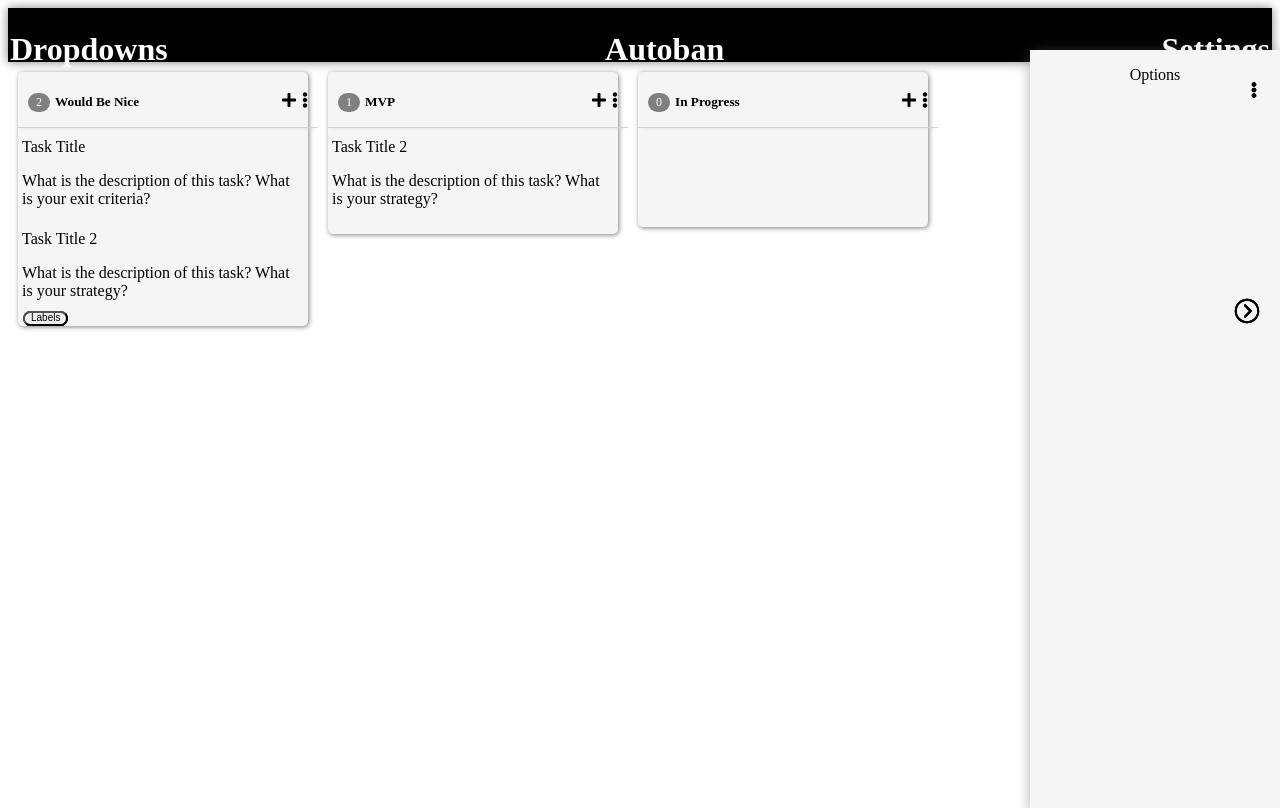
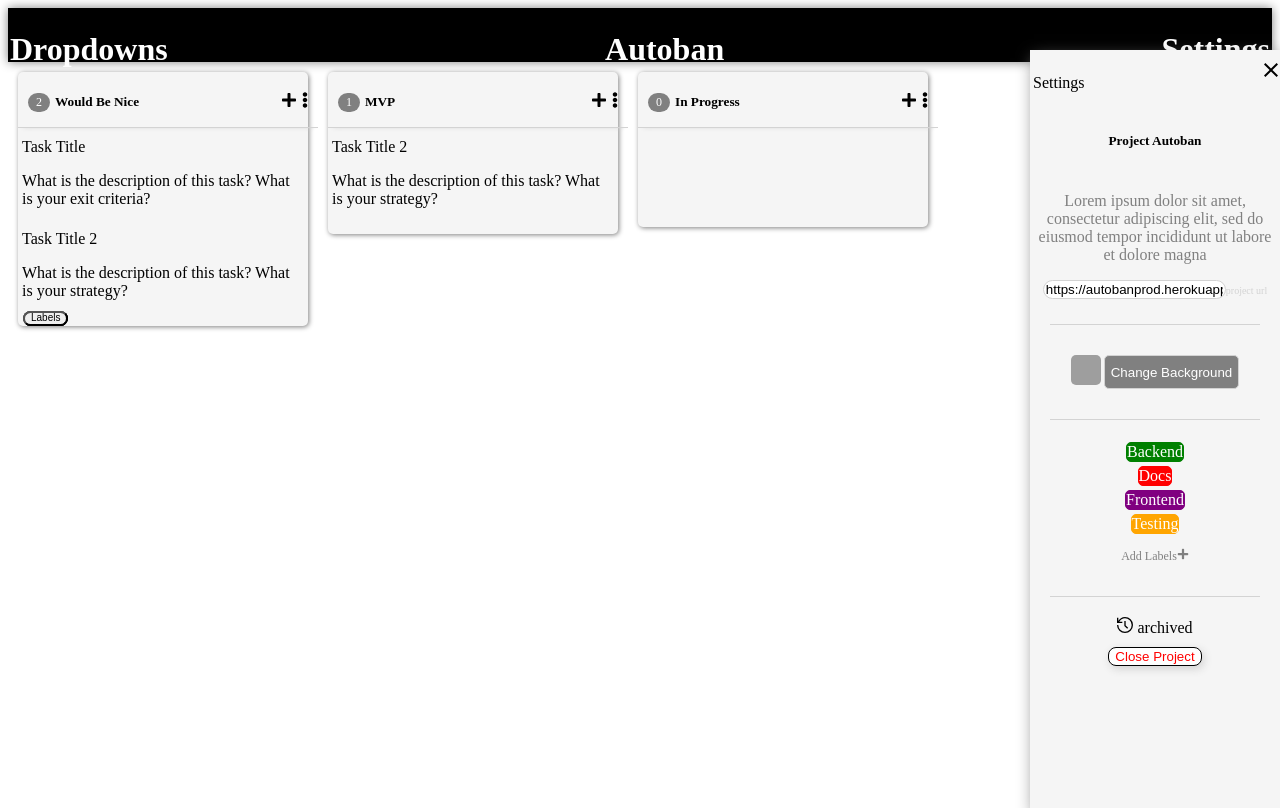
Before and after one commit to TheAutobanApp/Autoban, a React (Create React App) app in the folder client/: page / in a window 1280 px wide. Both pictures are taken after a click on the element "Settings". Built offline with nearby package versions, Linux system fonts and the light colour scheme; grey boxes are pictures that could not be loaded; the HTML template or start-up script is replaced by a standard one.

Commit message:
added project template | frontend

```diff
--- a/client/src/components/OptionsDrawer.js
+++ b/client/src/components/OptionsDrawer.js
@@ -1,5 +1,8 @@
 import React, { useState } from 'react';
 import Fade from 'react-reveal/Fade';
+import { MdClose } from 'react-icons/md';
+import { FaPlus, FaEllipsisV } from 'react-icons/fa';
+import { GrHistory } from 'react-icons/gr';
 
 function OptionsDrawer(props) {
   return (
@@ -14,10 +17,161 @@
           right: 0,
           top: 50,
           display: 'flex',
-          justifyContent: 'center',
+          flexDirection: 'column',
+          zIndex: 999,
         }}
       >
-        <p>Options</p>
+        <div
+          style={{
+            width: '100%',
+            display: 'flex',
+            justifyContent: 'space-between',
+            marginTop: 5,
+            padding: 3,
+          }}
+        >
+          <p>Settings</p>
+          <MdClose size="1.5em" />
+        </div>
+        {/* title */}
+        <h5 style={{ alignSelf: 'center' }}>Project Autoban</h5>
+        {/* description */}
+        <div style={{ padding: 5, textAlign: 'center' }}>
+          <p style={{ color: 'gray' }}>
+            Lorem ipsum dolor sit amet, consectetur adipiscing elit,
+            sed do eiusmod tempor incididunt ut labore et dolore magna
+          </p>
+          <input
+            value="https://autobanprod.herokuapp.com/autobanproj"
+            style={{
+              border: '1px solid lightgray',
+              borderRadius: 10,
+            }}
+          />
+          <span style={{ fontSize: 10, color: 'lightgray' }}>
+            project url
+          </span>
+        </div>
+        <div
+          style={{ margin: 20, borderBottom: '1px solid lightgray' }}
+        ></div>
+        <div
+          style={{
+            padding: 10,
+            display: 'flex',
+            justifyContent: 'center',
+          }}
+        >
+          <span>
+            <img
+              style={{ width: 30, height: 30, borderRadius: 5 }}
+              src="https://starwarsblog.starwars.com/wp-content/uploads/2019/08/d23-the-mandalorian-poster-tall-A-1088x816.jpg"
+            />{' '}
+          </span>{' '}
+          <button
+            style={{
+              borderRadius: 5,
+              color: 'white',
+              border: '1px solid lightgray',
+              marginLeft: 3,
+              backgroundColor: 'gray',
+            }}
+          >
+            Change Background
+          </button>
+        </div>
+
+        <div
+          style={{ margin: 20, borderBottom: '1px solid lightgray' }}
+        ></div>
+        <div
+          style={{
+            display: 'flex',
+            flexDirection: 'column',
+            alignItems: 'center',
+          }}
+        >
+          <div
+            style={{
+              border: '1px solid green',
+              backgroundColor: 'green',
+              color: 'white',
+              borderRadius: 5,
+              margin: 2,
+            }}
+          >
+            Backend
+          </div>
+          <div
+            style={{
+              border: '1px solid red',
+              backgroundColor: 'red',
+              color: 'white',
+              borderRadius: 5,
+              margin: 2,
+            }}
+          >
+            Docs
+          </div>
+          <div
+            style={{
+              border: '1px solid purple',
+              backgroundColor: 'purple',
+              color: 'white',
+              borderRadius: 5,
+              margin: 2,
+            }}
+          >
+            Frontend
+          </div>
+          <div
+            style={{
+              border: '1px solid orange',
+              backgroundColor: 'orange',
+              color: 'white',
+              borderRadius: 5,
+              margin: 2,
+            }}
+          >
+            Testing
+          </div>
+          <p style={{ color: 'gray', fontSize: 12 }}>
+            Add Labels
+            <span>
+              <FaPlus />
+            </span>
+          </p>
+        </div>
+
+        <div
+          style={{
+            margin: 20,
+            borderBottom: '1px solid lightgray',
+          }}
+        ></div>
+        <div
+          style={{
+            display: 'flex',
+            flexDirection: 'column',
+            alignItems: 'center',
+          }}
+        >
+          <span>
+            <GrHistory /> archived
+          </span>
+          <button
+            style={{
+              margin: 10,
+              borderRadius: 8,
+              backgroundColor: 'white',
+              color: 'red',
+              border: '1px solid black',
+              boxShadow: '2px 3px 8px lightgray',
+            }}
+          >
+            Close Project
+          </button>
+        </div>
       </div>
     </Fade>
   );
```
